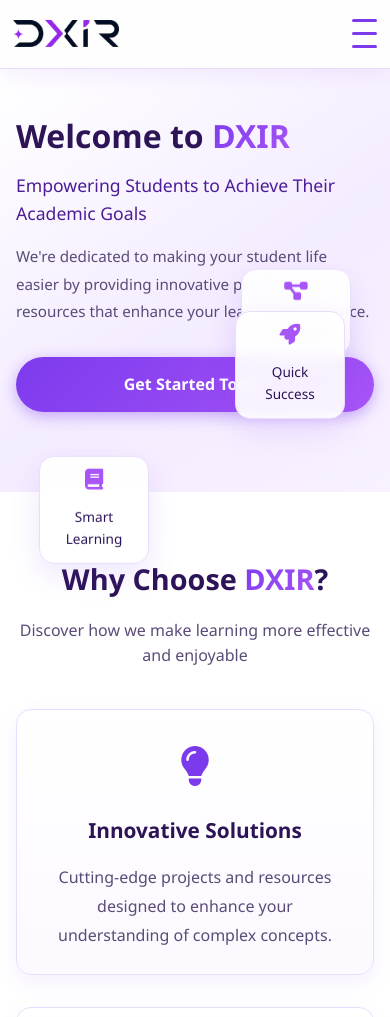
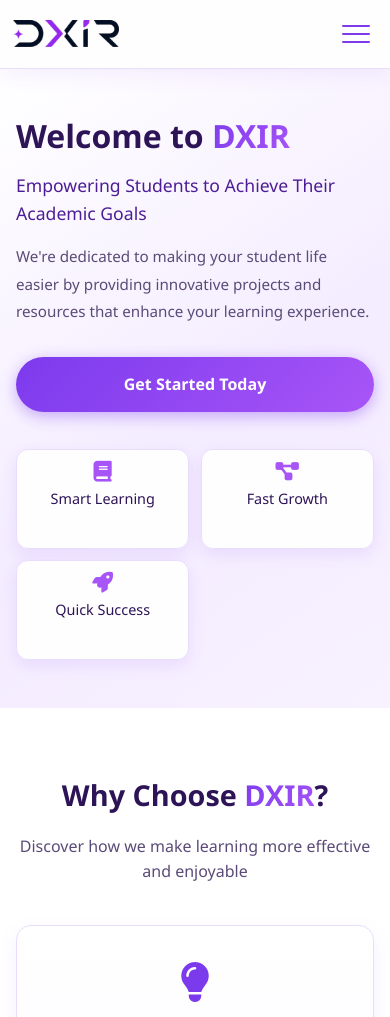
Before and after one commit to JanusIbasco-dev/Dashboard, a website: page index.html in a window 390 px wide. Shown: the top 1017 px of the page. Drawn offline with Linux system fonts and the light colour scheme.

Commit message:
mobile responsiveness

```diff
--- a/styles.css
+++ b/styles.css
@@ -106,21 +106,39 @@ body {
 
 .hamburger {
     display: none;
-    flex-direction: column;
+    position: relative;
+    width: 42px;
+    height: 42px;
+    justify-content: center;
+    align-items: center;
     cursor: pointer;
 }
 
 .hamburger span {
-    width: 25px;
-    height: 3px;
+    position: absolute;
+    width: 28px;
+    height: 2.5px;
     background-color: var(--primary-purple);
-    margin: 5px 0;
+    left: 7px;
     transition: var(--transition);
     border-radius: 2px;
 }
 
+.hamburger span:nth-child(1) {
+    top: 12px;
+}
+
+.hamburger span:nth-child(2) {
+    top: 20px;
+}
+
+.hamburger span:nth-child(3) {
+    top: 28px;
+}
+
 .hamburger.active span:nth-child(1) {
-    transform: rotate(45deg) translate(10px, 10px);
+    top: 20px;
+    transform: rotate(45deg);
 }
 
 .hamburger.active span:nth-child(2) {
@@ -128,7 +146,8 @@ body {
 }
 
 .hamburger.active span:nth-child(3) {
-    transform: rotate(-45deg) translate(7px, -7px);
+    top: 20px;
+    transform: rotate(-45deg);
 }
 
 /* Mobile Navigation Menu */
@@ -573,35 +592,30 @@ body {
     }
 
     .hero-visual {
-        height: 280px;
+        height: auto;
         width: 100%;
-        max-width: 360px;
+        max-width: 520px;
+        margin-top: 0.3rem;
+        display: grid;
+        grid-template-columns: repeat(3, minmax(0, 1fr));
+        gap: 0.8rem;
     }
 
     .floating-card {
-        width: 135px !important;
-        padding: 1rem;
-        font-size: 0.85rem;
+        position: static;
+        width: 100% !important;
+        min-height: 118px;
+        padding: 0.9rem 0.65rem;
+        font-size: 0.84rem;
+        gap: 0.45rem;
+        animation: none;
+        box-shadow: 0 6px 16px rgba(124, 58, 237, 0.1);
+        border-radius: 12px;
     }
 
-    .floating-card:nth-child(1) {
-        width: 145px;
-        top: 20px;
-        left: 10px;
-    }
-
-    .floating-card.delay-1 {
-        width: 145px;
-        top: auto;
-        bottom: 85px;
-        right: 10px;
-    }
-
-    .floating-card.delay-2 {
-        width: 145px;
-        bottom: 10px;
-        left: auto;
-        right: 20px;
+    .floating-card p {
+        font-size: 0.95rem;
+        line-height: 1.3;
     }
 
     .features-grid {
@@ -713,32 +727,22 @@ body {
     }
 
     .hero-visual {
-        height: 250px;
-        max-width: 320px;
+        max-width: none;
+        grid-template-columns: repeat(2, minmax(0, 1fr));
+        gap: 0.7rem;
     }
 
     .floating-card {
-        width: 110px !important;
-        padding: 0.8rem;
+        min-height: 100px;
+        padding: 0.75rem 0.6rem;
     }
 
     .floating-card i {
         font-size: 1.3rem;
     }
 
-    .floating-card:nth-child(1) {
-        top: 12px;
-        left: 4px;
-    }
-
-    .floating-card.delay-1 {
-        right: 4px;
-        bottom: 76px;
-    }
-
-    .floating-card.delay-2 {
-        right: 10px;
-        bottom: 8px;
+    .floating-card p {
+        font-size: 0.9rem;
     }
 }
 
@@ -764,4 +768,8 @@ body {
     .info-card {
         padding: 1rem;
     }
+
+    .hero-visual {
+        grid-template-columns: 1fr;
+    }
 }
```
